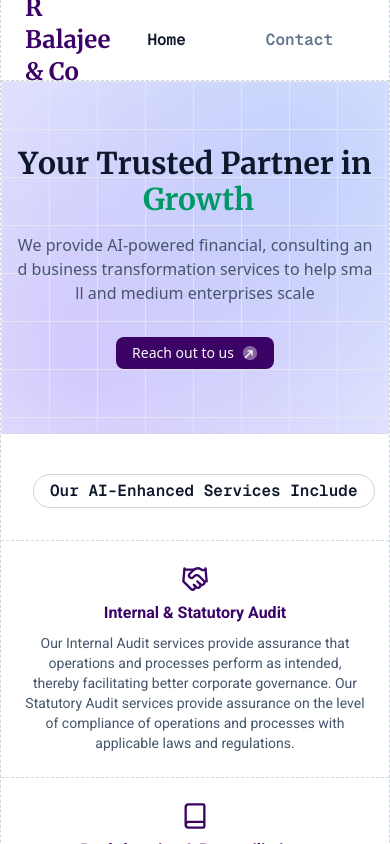
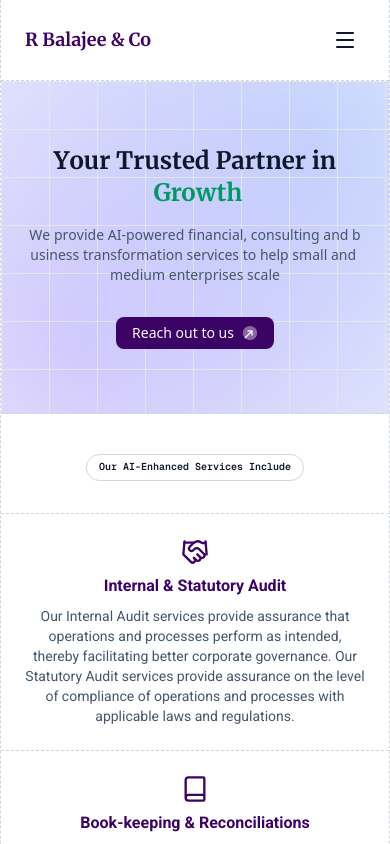
Before and after one commit to sudhu01/rbalajee-co, a Next.js app: page / in a window 390 px wide. Shown: the top 844 px of the page. Built offline with nearby package versions, Linux system fonts and the light colour scheme.

Commit message:
Enhanced home page and navbar mobile responsiveness

```diff
--- a/components/home.jsx
+++ b/components/home.jsx
@@ -143,7 +143,7 @@ export default function HomePage() {
             />
             <section className="relative z-10 border-b border-dashed border-gray-300 px-4 py-16 text-center sm:px-6 sm:py-24">
 
-              <h1 className="mb-4 text-3xl font-bold text-slate-900 sm:text-4xl md:text-5xl font-merriweather">
+              <h1 className="mb-4 text-2xl font-bold text-slate-900 sm:text-3xl md:text-4xl lg:text-5xl font-merriweather px-2">
                 <AnimatedText delay={0} className="inline-block">
                   Your Trusted Partner in
                 </AnimatedText>
@@ -158,7 +158,7 @@ export default function HomePage() {
                 </motion.span>
               </h1>
 
-              <p className="mx-auto max-w-3xl text-base text-slate-600 sm:text-lg">
+              <p className="mx-auto max-w-3xl text-sm text-slate-600 sm:text-base lg:text-lg px-2">
                 <AnimatedText delay={0.5} speed={0.01}>
                   We provide AI-powered financial, consulting and business transformation
                   services to help small and medium enterprises scale
@@ -181,11 +181,11 @@ export default function HomePage() {
             <section className={`border-b border-dashed border-gray-300 bg-white ${roboto.className}`}>
               <div className="px-4 pt-10 pb-8 sm:px-6 sm:pt-12 sm:pb-12"> {/* Adjusted mobile padding */}
                 <div className="flex items-center text-center" ref={servicesRef}>
-                  <div className="flex-grow border-t border-dashed border-gray-300"></div>
+                  <div className="hidden sm:block flex-grow border-t border-dashed border-gray-300"></div>
 
                   <motion.h2
                     // Adjusted text size for mobile
-                    className=" text-slate-900 mx-4 flex-shrink-0 rounded-full border border-gray-300 px-4 py-1 text-base font-semibold font-mono sm:px-6 sm:py-2 sm:text-xl"
+                    className="text-slate-900 mx-auto sm:mx-4 flex-shrink rounded-full border border-gray-300 px-3 py-1.5 text-[10px] leading-tight font-semibold font-mono sm:flex-shrink-0 sm:px-4 sm:py-1 sm:text-sm md:px-6 md:py-2 md:text-base lg:text-xl"
                   >
                     {isInView ? (
                         <AnimatedText delay={1} className="inline-block">
@@ -196,7 +196,7 @@ export default function HomePage() {
                     )}
                   </motion.h2>
 
-                  <div className="flex-grow border-t border-dashed border-gray-300"></div>
+                  <div className="hidden sm:block flex-grow border-t border-dashed border-gray-300"></div>
                 </div>
               </div>
 
--- a/components/navbar.jsx
+++ b/components/navbar.jsx
@@ -1,34 +1,50 @@
 "use client"; // required for client-side hooks like usePathname
 import Link from "next/link";
 import { usePathname } from "next/navigation";
+import { useState } from "react";
+import { Menu, X } from "lucide-react";
 
 export default function Navbar() {
   const pathname = usePathname();
+  const [isSidebarOpen, setIsSidebarOpen] = useState(false);
 
   const links = [
     { href: "/", label: "Home" },
     { href: "/contact", label: "Contact" },
   ];
 
+  const toggleSidebar = () => {
+    setIsSidebarOpen(!isSidebarOpen);
+  };
+
+  const closeSidebar = () => {
+    setIsSidebarOpen(false);
+  };
+
   return (
+    <>
     <nav className="border-b border-dashed border-gray-300 bg-white">
     <style>{`
         @import url('https://fonts.googleapis.com/css2?family=Merriweather:wght@400;700&display=swap');
         .font-merriweather {
           font-family: 'Merriweather', serif;
         }
+
+        body.sidebar-open {
+          overflow: hidden;
+        }
       `}</style>
       <div className="px-6 lg:px-8">
         <div className="flex h-20 items-center justify-between">
           {/* Left side - Logo */}
           <div className="flex items-center">
-            <span className="font-merriweather text-2xl font-bold">
+            <span className="font-merriweather text-lg md:text-2xl sm:text-xl font-bold">
               R Balajee & Co
             </span>
           </div>
 
           {/* Right side - Links */}
-          <div className="flex space-x-20 px-8 font-mono font-semibold">
+          <div className="hidden md:flex lg:space-x-20 px-8 font-mono font-semibold">
             {links.map((link) => (
               <Link
                 key={link.href}
@@ -41,8 +57,71 @@ export default function Navbar() {
               </Link>
             ))}
           </div>
+
+          {/* Mobile Menu Button */}
+            <button
+              onClick={toggleSidebar}
+              className="md:hidden p-2 rounded-md hover:bg-gray-100 transition-colors"
+              aria-label="Toggle menu"
+            >
+              <Menu className="h-6 w-6 text-slate-900" />
+            </button>
         </div>
       </div>
     </nav>
+
+    {isSidebarOpen && (
+        <div
+          className="fixed inset-0 bg-black bg-opacity-50 z-40 md:hidden transition-opacity"
+          onClick={closeSidebar}
+        />
+      )}
+
+      {/* Mobile Sidebar */}
+      <div
+        className={`fixed top-0 right-0 h-full w-64 bg-white border-l border-dashed border-gray-300 z-50 transform transition-transform duration-300 ease-in-out md:hidden ${
+          isSidebarOpen ? "translate-x-0" : "translate-x-full"
+        }`}
+      >
+        {/* Sidebar Header */}
+        <div className="flex items-center justify-between p-4 border-b border-dashed border-gray-300">
+          <span className="font-merriweather text-lg font-bold text-slate-900">
+            Menu
+          </span>
+          <button
+            onClick={closeSidebar}
+            className="p-2 rounded-md hover:bg-gray-100 transition-colors"
+            aria-label="Close menu"
+          >
+            <X className="h-6 w-6 text-slate-900" />
+          </button>
+        </div>
+
+        {/* Sidebar Links */}
+        <nav className="flex flex-col p-6 space-y-6">
+          {links.map((link) => (
+            <Link
+              key={link.href}
+              href={link.href}
+              onClick={closeSidebar}
+              className={`${
+                pathname === link.href
+                  ? "text-slate-900 font-bold border-l-4 border-purple-950 pl-4"
+                  : "text-slate-500 pl-4"
+              } font-mono text-lg hover:text-slate-900 hover:border-l-4 hover:border-purple-950 transition-all`}
+            >
+              {link.label}
+            </Link>
+          ))}
+        </nav>
+
+        {/* Sidebar Footer */}
+        <div className="absolute bottom-0 left-0 right-0 p-6 border-t border-dashed border-gray-300">
+          <p className="text-xs text-slate-500 text-center font-mono">
+            © {new Date().getFullYear()} R Balajee & Co
+          </p>
+        </div>
+      </div>
+    </>
   );
 }
```
